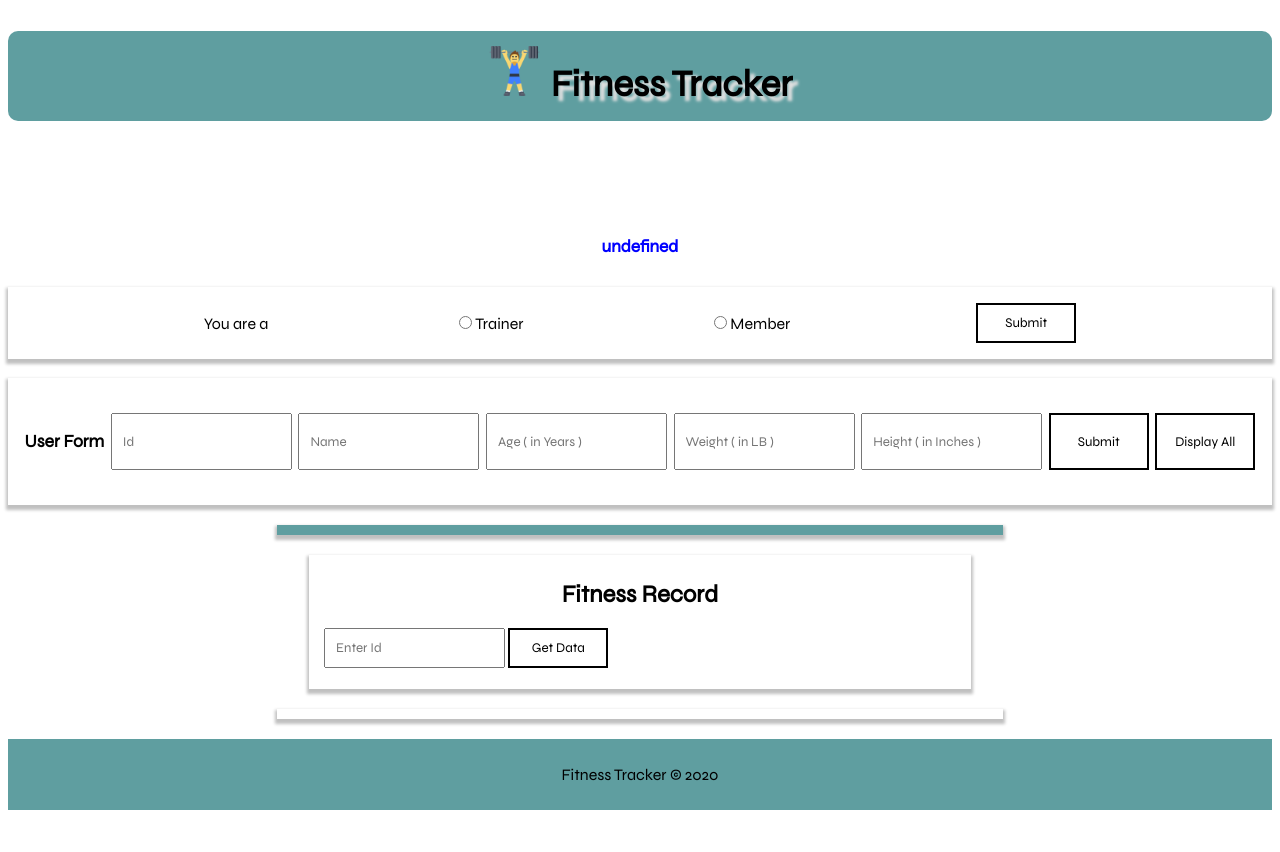
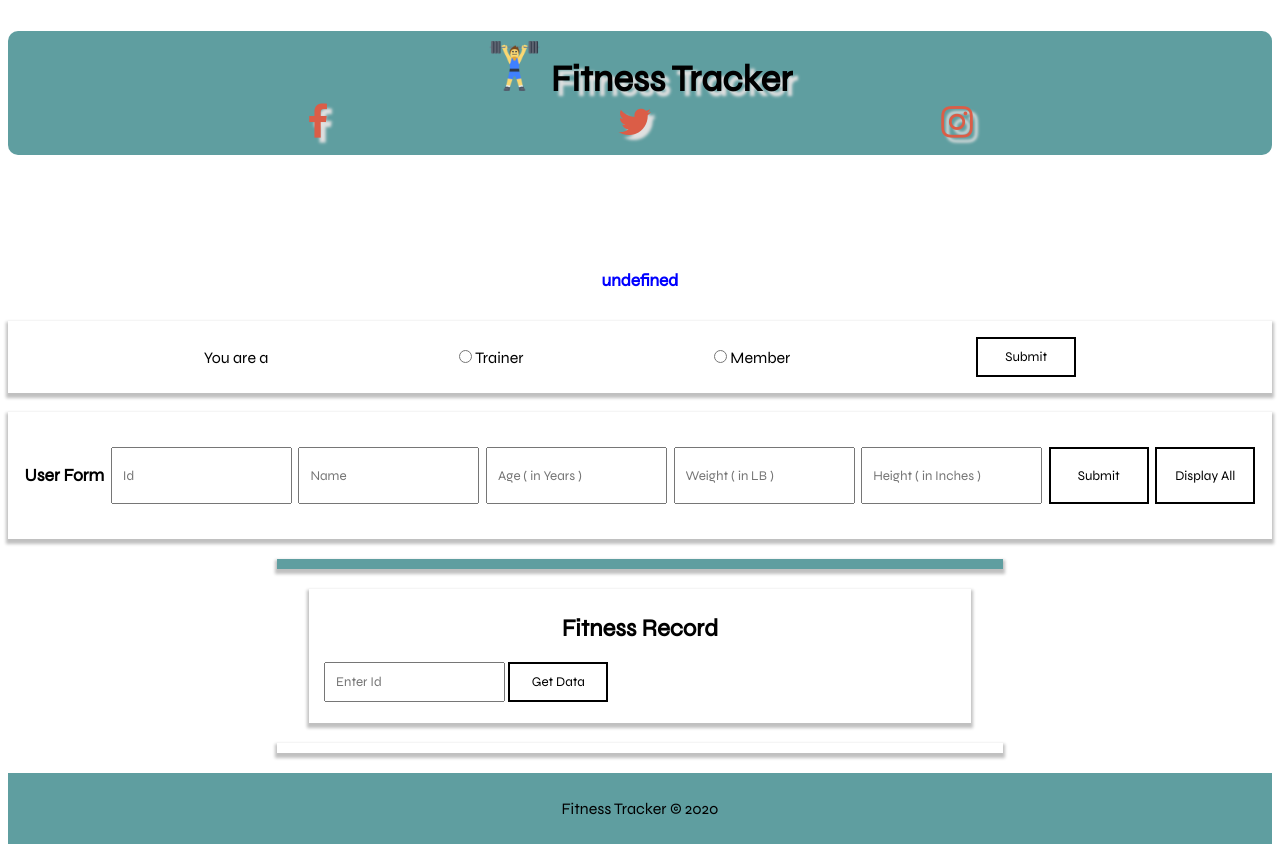
Before and after one commit to pavandeore/fitness-tracker, a website with bundled scripts: page index.html in a window 1280 px wide. Before the commit the page ends 818 px from the top, so only its background shows below. Built offline with nearby package versions, Linux system fonts and the light colour scheme.

Commit message:
little changes

```diff
--- a/index.html
+++ b/index.html
@@ -5,10 +5,19 @@
     <meta name="viewport" content="width=device-width, initial-scale=1.0">
     <title>Fitness Tracker</title>
     <link rel="stylesheet" type="text/css" href="style.css" />
+    <!-- Font Awesome -->
+    <link rel="stylesheet" href="https://stackpath.bootstrapcdn.com/font-awesome/4.7.0/css/font-awesome.min.css" integrity="sha384-wvfXpqpZZVQGK6TAh5PVlGOfQNHSoD2xbE+QkPxCAFlNEevoEH3Sl0sibVcOQVnN" crossorigin="anonymous">
+
 </head>
 <body>
 
-    <h2 class="heading"><img class="logo" src="logo.png" />Fitness Tracker</h2>
+    <h2 class="heading"><img class="logo" src="logo.png" />Fitness Tracker<br/>
+    <ul>
+        <li><a href="https://facebook.com"><i class="fa fa-facebook-f"></i></a></li>
+        <li><a href="https://twitter.com"><i class="fa fa-twitter"></i></a></li>
+        <li><a href="https://instagram.com"><i class="fa fa-instagram"></i></a></li>
+    </ul>
+    </h2>
     <div class="note">
        <marquee><p>*Note: 1 KG = 2.05 LB &nbsp;&nbsp;|&nbsp;&nbsp; 1 Feet = 12 Inches</p></marquee>
     </div>
--- a/style.css
+++ b/style.css
@@ -34,9 +34,18 @@ button:active{
     text-align: center;
     font-size: 2.3rem;
     text-shadow: 5px 5px 3px #e0e0e0;
-    padding: 15px;
+    padding: 10px;
     background: cadetblue;
     border-radius: 10px;
+}
+.heading > ul{
+    display: flex;
+    margin: 0;
+    padding: 0;
+    justify-content: space-evenly;
+}
+.heading > ul > li > a > i{
+    color: rgb(219, 93, 71);
 }
 .quote{
     padding: 10px;
```
